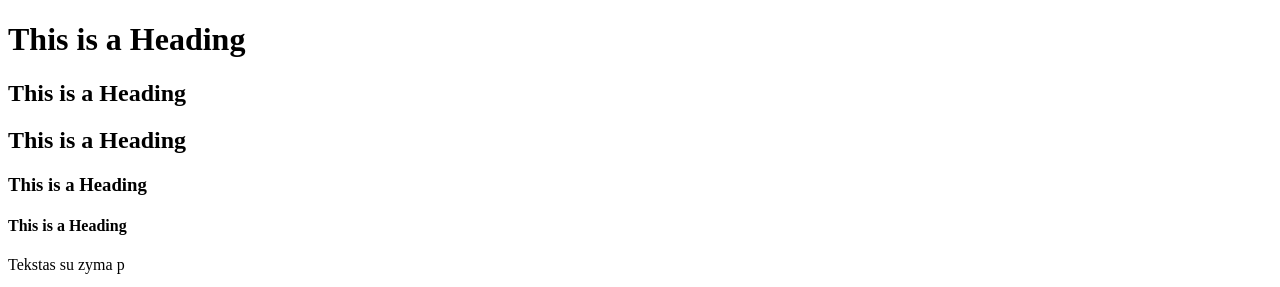
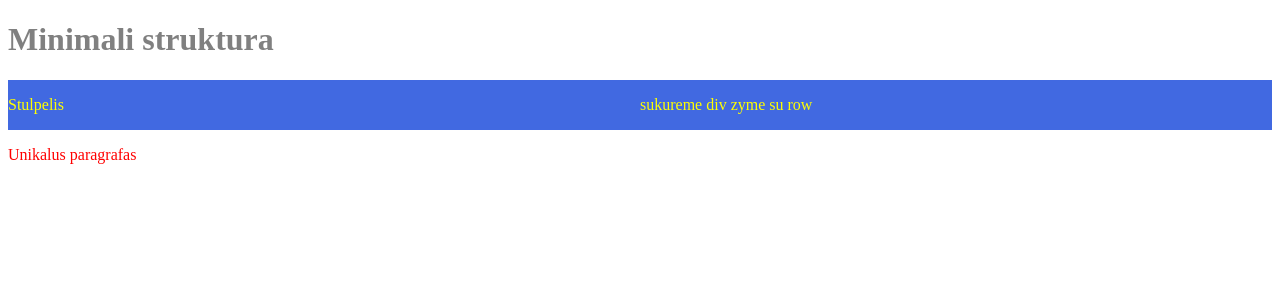
Before and after one commit to rokasjmusic/Demo-001, a plain HTML site: page index.html in a window 1280 px wide. Shown: the top 287 px of the page. Drawn offline with Linux system fonts and the light colour scheme.

Commit message:
Trecios paskaitos pakeitimai

```diff
--- a/index.html
+++ b/index.html
@@ -2,10 +2,73 @@
 <html>
 
 	<head>
+
+        <meta charset="UTF-8">
+        <meta name="viewport" content="width=device-width, initial-scale=1.0">
+
         <title>Pirmas projektas</title>
+        <style>
+
+            .clearfix {
+                overflow: auto;
+            }
+
+            #main-heading {
+                color: grey;
+            }
+
+            #u-paragraph {
+                color: red;
+            }
+
+            .row {
+                background-color: royalblue;
+                color: yellow;
+                height: 50px;
+                width: 100%;
+            }
+
+            .col {
+                float: left;
+                width: 50%;
+            }
+
+            .pirma {
+                background-color: violet;
+            }
+
+            .antra{
+                background-color: tomato;
+            }
+
+        </style>
+
     </head>
 
     <body>
+
+        <h1 id='main-heading'>Minimali struktura</h1>
+        <div class='row clearfix'>
+
+            <!--Eilute su stulpeliais-->
+            <div class='col'>
+                <p>Stulpelis</p>
+                <p>Stulpelis</p>
+                <p>Stulpelis</p>
+                <p>Stulpelis</p>
+                <p>Stulpelis</p>
+            </div>
+            <p>sukureme div zyme su row</p>
+        </div>
+
+        <p id='u-paragraph'>Unikalus paragrafas</p>
+
+        <br>
+        <br>
+        <br>
+        <br>
+        <br>
+
         <h1>This is a Heading</h1>
         <h2>This is a Heading</h2>
         <h2>This is a Heading</h2>
```
